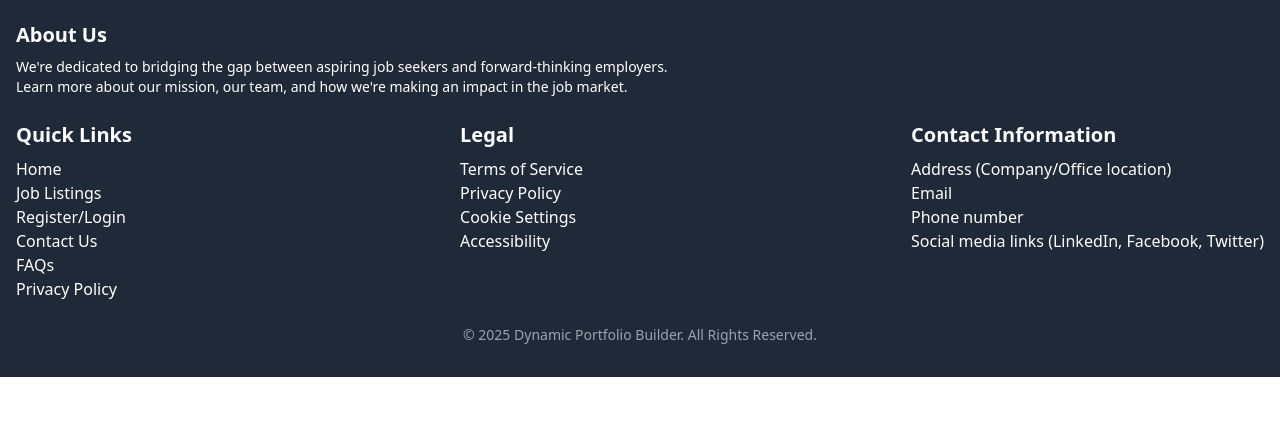
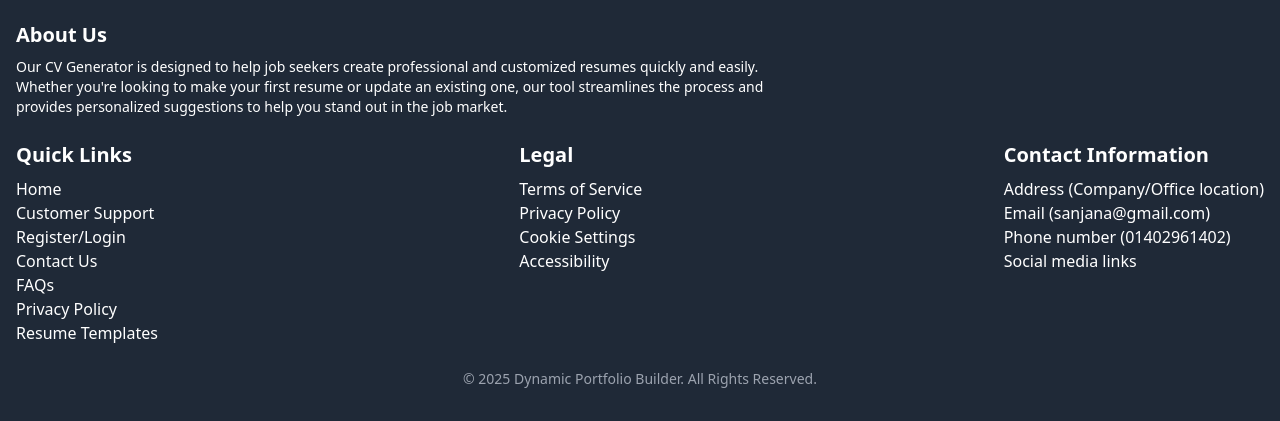
Before and after one commit to sanjana514/Dynamic_Portfolio_Builder, a plain HTML site: page frontend/index.html in a window 1280 px wide. Shown: the part 1033-1454 px from the top of the page. Before the commit the page ends 1410 px from the top, so only its background shows below. Drawn offline with nearby package versions, Linux system fonts and the light colour scheme.

Commit message:
basic structure

```diff
--- a/frontend/index.html
+++ b/frontend/index.html
@@ -123,12 +123,11 @@
             <div class="mb-6">
                 <p class="text-xl font-semibold">About Us</p>
                 <p class="text-sm mt-2">
-                    We're dedicated to bridging the gap between aspiring job seekers
-                    and forward-thinking employers.</br>Learn more about our mission, our team,
-                    and how we're making an impact in the job market.
+                    Our CV Generator is designed to help job seekers create professional and customized resumes quickly and easily.
+                </br> Whether you're looking to make your first resume or update an existing one, our tool streamlines the process and </br>provides
+        personalized suggestions to help you stand out in the job market.
                 </p>
             </div>
-
             <!-- Quick Links and Legal Sections -->
             <div class="flex justify-between space-x-6">
                 <!-- Quick Links -->
@@ -136,11 +135,12 @@
                     <p class="text-xl font-semibold">Quick Links</p>
                     <ul class="mt-2">
                         <li>Home</li>
-                        <li>Job Listings</li>
+                        <li>Customer Support</li>
                         <li>Register/Login</li>
                         <li>Contact Us</li>
                         <li>FAQs</li>
                         <li>Privacy Policy</li>
+                        <li>Resume Templates</li>
                     </ul>
                 </div>
 
@@ -160,9 +160,9 @@
                     <p class="text-xl font-semibold">Contact Information</p>
                     <ul class="mt-2">
                         <li>Address (Company/Office location)</li>
-                        <li>Email</li>
-                        <li>Phone number</li>
-                        <li>Social media links (LinkedIn, Facebook, Twitter)</li>
+                        <li>Email (sanjana@gmail.com)</li>
+                        <li>Phone number (01402961402)</li>
+                        <li>Social media links</li>
                     </ul>
                 </div>
             </div>
```
